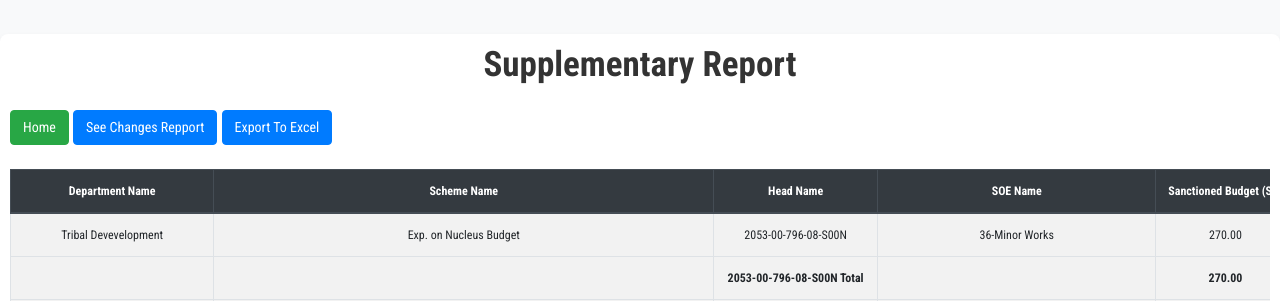
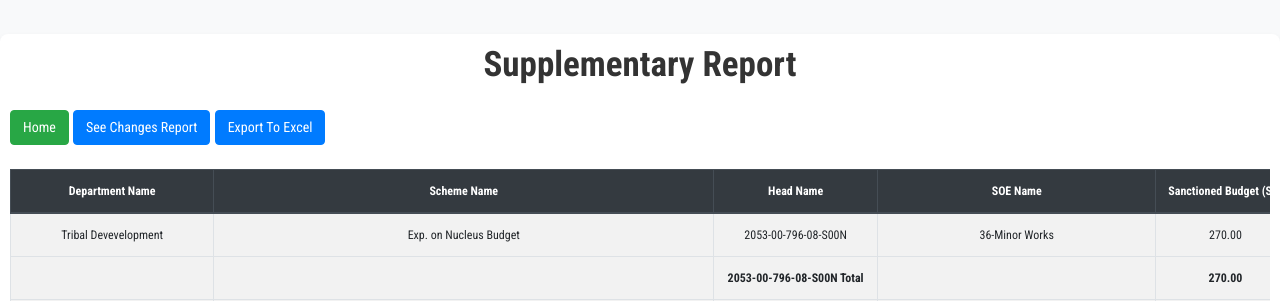
Before and after one commit to gov-bhanu/tdd-budget, a Django app: page /supplementary_report/ in a window 1280 px wide. Shown: the top 301 px of the page. Run offline with Django 5.2, Linux system fonts and the light colour scheme; data comes from the database, SQL or seed files in the repository; both versions use the stored data as it was after the commit; some libraries are stand-ins or nearby versions.

Commit message:
Report spelling correction

```diff
--- a/myapp/templates/revision_report.html
+++ b/myapp/templates/revision_report.html
@@ -18,7 +18,7 @@
 
         <a href="/" class="btn btn-success mb-4">Home</a>
         <!-- Export to Excel Button -->
-        <a href="/supplementary_report" class="btn btn-primary mb-4">See Supplementary Repport</a>
+        <a href="/supplementary_report" class="btn btn-primary mb-4">See Supplementary Report</a>
         <button class="btn btn-primary mb-4" onclick="exportToExcel('revisionReportTable', 'Revision_Report')">Export Revision Report</button>
 
         <div class="table-responsive">
--- a/myapp/templates/supplementary_report.html
+++ b/myapp/templates/supplementary_report.html
@@ -17,7 +17,7 @@
         <h1 class="text-center mb-4">Supplementary Report</h1>
 
         <a href="/" class="btn btn-success mb-4">Home</a>
-        <a href="/changes_report" class="btn btn-primary mb-4">See Changes Repport</a>
+        <a href="/changes_report" class="btn btn-primary mb-4">See Changes Report</a>
         <!-- Export to Excel Button -->
         <button class="btn btn-primary mb-4" onclick="exportToExcel('supplementaryReportTable', 'Supplementary_Report')">Export To Excel</button>
 
```
Also changed, not shown: db.sqlite3.
